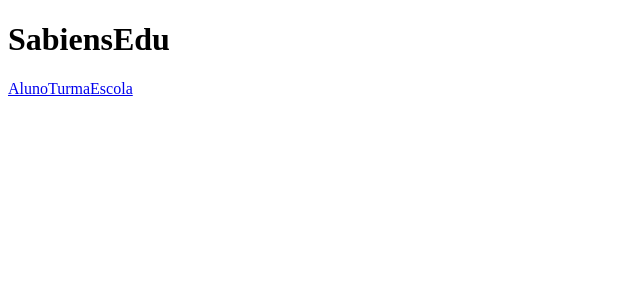
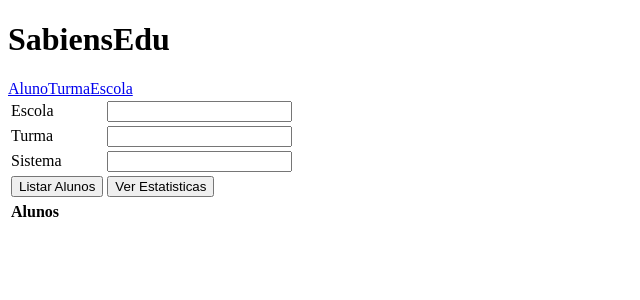
Before and after one commit to rpss2/sabiens-edu, an Angular app in the folder front-end/: page /estClass in a window 1280 px wide. Shown: the top 300 px of the page, without its empty margins (0-640 px from the left). Built offline with nearby package versions, Linux system fonts and the light colour scheme.

Commit message:
[#153347762]Funcionalidade do cenário: nenhum aluno respondeu o questionario

```diff
--- a/front-end/src/app/estClass.component.html
+++ b/front-end/src/app/estClass.component.html
@@ -1,10 +1,33 @@
 <!DOCTYPE html>
-<html lang="en">
-<head>
-    <meta charset="UTF-8">
-    <title>Title</title>
-</head>
-<body>
+<html (mousemove)="onMove()">
+<table>
+    <tr>
+        <td><label>Escola </label></td>
+        <td><input [(ngModel)]="escola" name="escola"></td>
+    </tr>
+    <tr>
+        <td><label>Turma </label></td>
+        <td><input [(ngModel)]="turma" name="turma"></td>
+    </tr>
+    <tr>
+        <td><label>Sistema </label></td>
+        <td><input [(ngModel)]="sistema" name="sistema"></td>
+        <td *ngIf="noStudent" name="msgErro">
+            Nenhum aluno respondeu a esse questionario.
+        </td>
+    </tr>
+    <tr>
+        <td><button (click)="getAlunos(escola, turma, sistema)">Listar Alunos</button></td>
+        <td><button (click)="gerarEstatisticas()">Ver Estatisticas</button></td>
+    </tr>
+</table>
 
-</body>
+<table>
+    <tr>
+        <th>Alunos</th>
+    </tr>
+    <tr *ngFor="let a of alunos" name="studentsList">
+        <td name="namelist">{{a.nome}}</td>
+    </tr>
+</table>
 </html>
```
Also changed, not shown: 1 other file (tests, documents, lock files or other folders).
